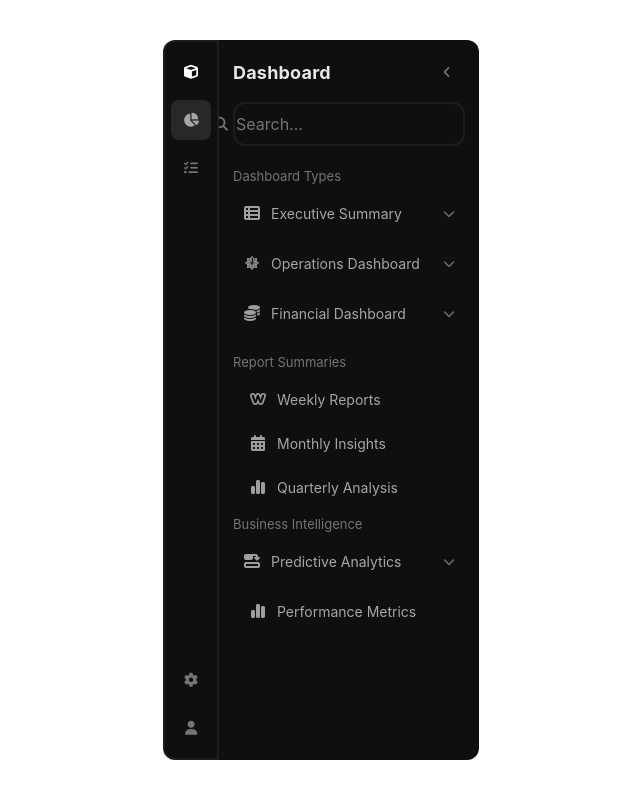
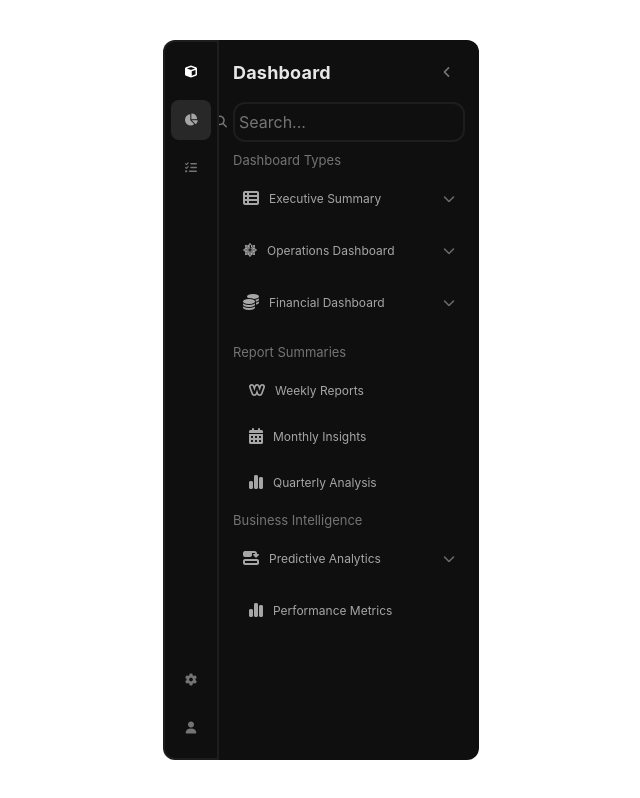
Before and after one commit to SanketBhandure9/sidebar-assignment, a plain HTML site: page index.html in a window 1280 px wide. Both pictures are taken after a click on the button 668 px from the left and 68 px from the top of the page. Shown: the whole page, without its empty margins (319-959 px from the left). Drawn offline with Linux system fonts and the light colour scheme.

Commit message:
Final before removing code

```diff
--- a/css/style.css
+++ b/css/style.css
@@ -1,17 +1,14 @@
 :root {
-  --bg: #ffffff;
   --panel: #0f0f0f;
   --muted: #747474;
   --hover: #bababa;
   --active: #282828;
-  --accent: #2b2b2b;
-  /* --text: #c3c3c3; */
   --text: #a6a6a6;
   --radius: 12px;
   --transition: 200ms;
   font-family: Inter, ui-sans-serif, system-ui, -apple-system, "Segoe UI",
     Roboto, "Helvetica Neue", Arial;
-  --font-size: 14px;
+  --font-size: 12px;
 }
 * {
   box-sizing: border-box;
@@ -24,10 +21,9 @@ body {
   display: flex;
   align-items: center;
   justify-content: center;
-}
-body {
   color: #e7e7e7;
 }
+
 .app {
   display: flex;
   align-items: flex-start;
@@ -39,7 +35,6 @@ body {
   margin: auto;
 }
 
-/* main menu (left narrow vertical) */
 .main-menu {
   background: var(--panel);
   width: 56px;
@@ -102,18 +97,15 @@ body {
   background: var(--panel);
   width: 260px;
   height: 100%;
-  padding: 14px;
-  display: flex;
-  flex-direction: column;
+  padding: 0 14px 14px 14px; /* Remove top padding so sticky header covers the top */
   gap: 12px;
-  transition: width var(--transition);
+  /* transition: width var(--transition); */
   overflow-y: auto;
   overflow-x: hidden;
-  scrollbar-width: none; /* Firefox */
-  scrollbar-color: transparent transparent;
+  /* scrollbar-width: none; */
+  /* scrollbar-color: transparent transparent; */
   border-top-right-radius: var(--radius);
   border-bottom-right-radius: var(--radius);
-  /* position: relative; */
 }
 
 /* Hide scrollbar for Webkit browsers */
@@ -121,13 +113,20 @@ body {
   width: 0px;
   background: transparent;
 }
-.sub-menu::-webkit-scrollbar-thumb {
-  background: transparent;
-}
 
 .sub-menu.collapsed {
   width: 56px;
-  padding: 10px 6px;
+  padding: 0 6px;
+}
+.sub-top-header {
+  display: flex;
+  flex-direction: column;
+  gap: 12px;
+  padding-top: 14px;
+  position: sticky;
+  top: 0;
+  z-index: 10;
+  background: var(--panel);
 }
 .sub-top {
   display: flex;
@@ -171,7 +170,7 @@ body {
 .search {
   display: block;
   width: 100%;
-  padding: 8px 12px;
+  padding: 6px 10px;
   border-radius: 10px;
   background: transparent;
   border: 1px solid rgba(255, 255, 255, 0.06);
@@ -191,12 +190,13 @@ body {
   gap: 8px;
   position: relative;
   border: 2px solid rgba(255, 255, 255, 0.06);
-  padding: 10px;
+  padding: 8px;
   border-radius: var(--radius);
 }
 .search-bar .fa-magnifying-glass {
   color: var(--muted);
   font-size: var(--font-size);
+  padding: 4px;
 }
 .search-bar .search {
   all: unset;
@@ -226,32 +226,18 @@ body {
   border-radius: 8px;
   color: var(--text);
   cursor: pointer;
-  transition: background var(--transition), color var(--transition),
-    transform 100ms;
-  user-select: none;
 }
 .nav-item:hover {
   background: var(--active);
   color: var(--text);
 }
-.nav-item .icon {
-  width: 18px;
-  height: 18px;
-  display: inline-flex;
-  align-items: center;
-  justify-content: center;
-  opacity: 0.95;
-}
 .nav-item .text {
-  white-space: nowrap;
-  overflow: hidden;
-  text-overflow: ellipsis;
-  font-size: 14px;
+  font-size: var(--font-size);
 }
 .nav-item .chev {
   margin-left: auto;
   opacity: 0.6;
-  font-size: 12px;
+  font-size: var(--font-size);
 }
 .nav-item .chev i.fa-chevron-down {
   transition: transform 0.3s cubic-bezier(0.77, 0, 0.175, 1);
@@ -345,7 +331,6 @@ body {
   background: transparent;
   color: var(--muted);
   cursor: pointer;
-  transition: background 0.2s, color 0.2s;
 }
 
 .sub-menu.collapsed .collapsed-icon:hover,
--- a/index.html
+++ b/index.html
@@ -71,6 +71,7 @@
 
       <!-- SUB MENU -->
       <aside class="sub-menu" id="subMenu" aria-label="Sub menu">
+        <div class="sub-top-header">
           <div class="sub-top">
             <div class="sub-title" id="subTitle">Dashboard</div>
             <button
@@ -91,6 +92,7 @@
               aria-label="Search in submenu"
             />
           </div>
+        </div>
         <div id="subContent">
           <!-- content is injected via JS depending on selection -->
         </div>
```
Lines whose indentation alone changed are shown as unchanged.
